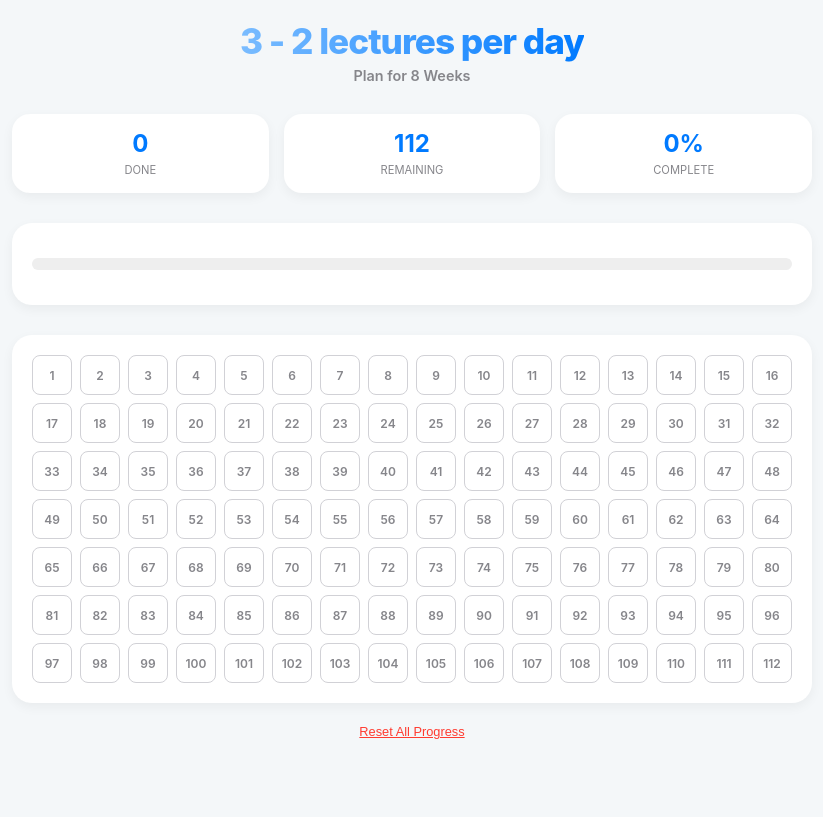
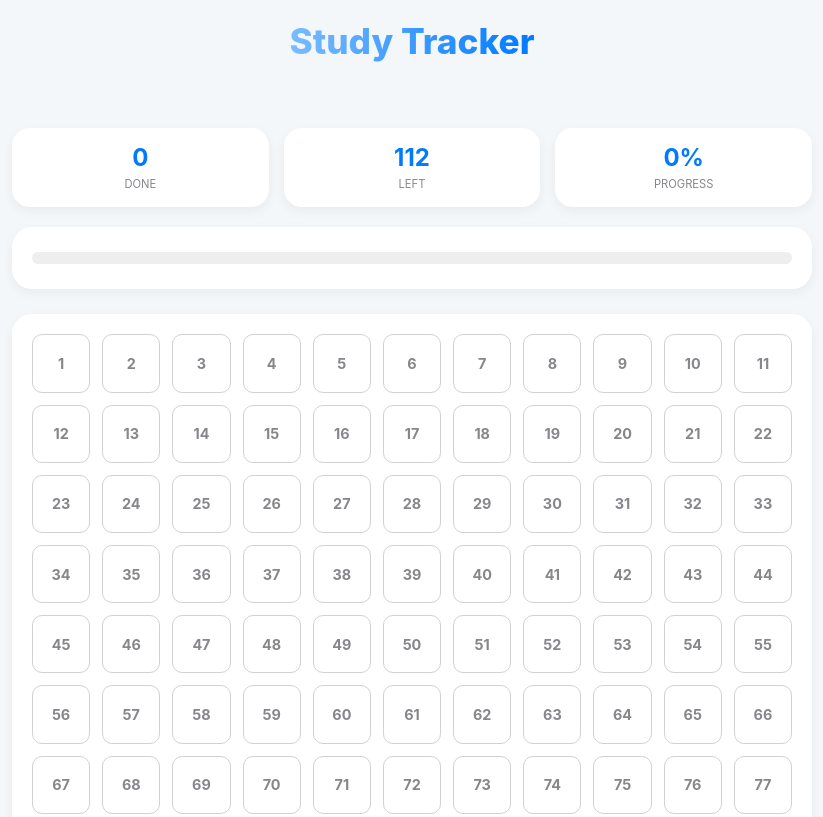
Before and after one commit to eissaismail941/Plan, a plain HTML site: page index.html in a window 1280 px wide. Shown: the top 817 px of the page, without its empty margins (228-1051 px from the left). Drawn offline with Linux system fonts and the light colour scheme.

Commit message:
Refactor HTML structure and update styles
Updated the title and adjusted styles for header and boxes. Changed local storage keys for progress tracking and modified reset functionality.

```diff
--- a/index.html
+++ b/index.html
@@ -3,7 +3,7 @@
 <head>
     <meta charset="UTF-8">
     <meta name="viewport" content="width=device-width, initial-scale=1.0">
-    <title>8 Week Plan</title>
+    <title>Study Tracker</title>
     <style>
         :root {
             --bg: #f4f7f9;
@@ -12,7 +12,6 @@
             --success: #34c759;
             --text-main: #1d1d1f;
             --text-sec: #86868b;
-            /* Simple Light Blue Gradient */
             --light-blue-gradient: linear-gradient(to right, #7abcff, #007aff);
         }
 
@@ -29,35 +28,31 @@
 
         .container { max-width: 800px; width: 100%; }
 
-        header {
-            text-align: center;
-            margin-bottom: 30px;
-        }
-
-        /* SIMPLE LIGHT BLUE GRADIENT TITLE */
+        header { text-align: center; margin-bottom: 20px; }
         header h1 {
             font-size: 2.2rem;
             font-weight: 800;
             margin: 0;
-            letter-spacing: -1px;
             background: var(--light-blue-gradient);
             -webkit-background-clip: text;
             -webkit-text-fill-color: transparent;
             display: inline-block;
         }
 
-        header p {
-            margin-top: 5px;
-            color: var(--text-sec);
+        #active-lecture-title {
+            text-align: center;
             font-weight: 600;
-            font-size: 0.9rem;
+            color: var(--primary);
+            height: 1.5em;
+            margin-bottom: 20px;
+            font-size: 1.1rem;
         }
 
         .stats-grid {
             display: grid;
             grid-template-columns: repeat(3, 1fr);
             gap: 15px;
-            margin-bottom: 30px;
+            margin-bottom: 20px;
         }
 
         .stat-card {
@@ -75,7 +70,7 @@
             background: var(--card-bg);
             padding: 20px;
             border-radius: 20px;
-            margin-bottom: 30px;
+            margin-bottom: 25px;
             box-shadow: 0 4px 12px rgba(0,0,0,0.05);
         }
 
@@ -83,7 +78,7 @@
             height: 12px;
             background: #eee;
             border-radius: 10px;
-            margin: 15px 0;
+            margin: 5px 0;
             overflow: hidden;
         }
 
@@ -96,8 +91,8 @@
 
         .lecture-grid {
             display: grid;
-            grid-template-columns: repeat(auto-fill, minmax(40px, 1fr));
-            gap: 8px;
+            grid-template-columns: repeat(auto-fill, minmax(55px, 1fr));
+            gap: 12px;
             background: var(--card-bg);
             padding: 20px;
             border-radius: 20px;
@@ -105,34 +100,62 @@
         }
 
         .box {
+            position: relative;
             aspect-ratio: 1;
             border: 1.5px solid #d1d1d6;
-            border-radius: 8px;
+            border-radius: 10px;
             display: flex;
             align-items: center;
             justify-content: center;
-            font-size: 0.75rem;
-            font-weight: 600;
+            font-size: 0.9rem;
+            font-weight: 700;
             color: var(--text-sec);
             cursor: pointer;
             transition: all 0.2s;
+            user-select: none;
+            -webkit-tap-highlight-color: transparent;
         }
 
         .box.done {
             background: var(--success);
             border-color: var(--success);
             color: white;
-            box-shadow: 0 2px 6px rgba(52, 199, 89, 0.4);
+            box-shadow: 0 2px 8px rgba(52, 199, 89, 0.4);
+        }
+
+        .box::after {
+            content: attr(data-name);
+            position: absolute;
+            bottom: 125%;
+            left: 50%;
+            transform: translateX(-50%);
+            background-color: #333;
+            color: #fff;
+            padding: 6px 12px;
+            border-radius: 8px;
+            font-size: 0.75rem;
+            white-space: nowrap;
+            opacity: 0;
+            visibility: hidden;
+            transition: opacity 0.2s;
+            z-index: 100;
+            pointer-events: none;
+        }
+
+        .box:hover::after {
+            opacity: 1;
+            visibility: visible;
         }
 
         .reset-btn {
-            margin-top: 20px;
+            margin-top: 40px;
             background: none;
             border: none;
             color: #ff3b30;
             cursor: pointer;
-            font-size: 0.8rem;
+            font-size: 0.75rem;
             text-decoration: underline;
+            opacity: 0.4;
         }
     </style>
 </head>
@@ -140,9 +163,10 @@
 
     <div class="container">
         <header>
-            <h1>3 - 2 lectures per day</h1>
-            <p>Plan for 8 Weeks</p>
+            <h1>Study Tracker</h1>
         </header>
+
+        <div id="active-lecture-title"></div>
 
         <div class="stats-grid">
             <div class="stat-card">
@@ -151,11 +175,11 @@
             </div>
             <div class="stat-card">
                 <span class="stat-value" id="count-left">112</span>
-                <span class="stat-label">Remaining</span>
+                <span class="stat-label">Left</span>
             </div>
             <div class="stat-card">
                 <span class="stat-value" id="percent-val">0%</span>
-                <span class="stat-label">Complete</span>
+                <span class="stat-label">Progress</span>
             </div>
         </div>
 
@@ -168,29 +192,47 @@
         <div class="lecture-grid" id="grid"></div>
 
         <center>
-            <button class="reset-btn" onclick="resetProgress()">Reset All Progress</button>
+            <button class="reset-btn" onclick="resetAll()">Reset All</button>
         </center>
     </div>
 
     <script>
         const totalLectures = 112;
         const grid = document.getElementById('grid');
+        const titleDisplay = document.getElementById('active-lecture-title');
 
-        let completed = JSON.parse(localStorage.getItem('medical_progress')) || [];
+        let completed = JSON.parse(localStorage.getItem('study_done')) || [];
+        let customNames = JSON.parse(localStorage.getItem('study_names')) || {};
 
         function updateUI() {
             const doneCount = completed.length;
             const percentage = Math.round((doneCount / totalLectures) * 100);
-
             document.getElementById('count-done').innerText = doneCount;
             document.getElementById('count-left').innerText = totalLectures - doneCount;
             document.getElementById('percent-val').innerText = percentage + "%";
             document.getElementById('progress-bar').style.width = percentage + "%";
 
-            localStorage.setItem('medical_progress', JSON.stringify(completed));
+            localStorage.setItem('study_done', JSON.stringify(completed));
+            localStorage.setItem('study_names', JSON.stringify(customNames));
+        }
+
+        function handleRename(id) {
+            const oldName = customNames[id] || "Lecture " + id;
+            const newName = prompt("Rename Lecture " + id + ":", oldName);
+
+            if (newName !== null && newName.trim() !== "") {
+                customNames[id] = newName.trim();
+                const box = document.getElementById('box-' + id);
+                box.setAttribute('data-name', newName.trim());
+                titleDisplay.innerText = newName.trim();
+                updateUI();
+            }
         }
 
         function toggleLecture(id) {
+            const name = customNames[id] || "Lecture " + id;
+            titleDisplay.innerText = name;
+
             if (completed.includes(id)) {
                 completed = completed.filter(item => item !== id);
             } else {
@@ -200,12 +242,10 @@
             updateUI();
         }
 
-        function resetProgress() {
-            if(confirm("Are you sure you want to clear all progress?")) {
-                completed = [];
-                const boxes = document.querySelectorAll('.box');
-                boxes.forEach(box => box.classList.remove('done'));
-                updateUI();
+        function resetAll() {
+            if(confirm("Clear everything?")) {
+                localStorage.clear();
+                location.reload();
             }
         }
 
@@ -213,14 +253,19 @@
             const box = document.createElement('div');
             box.id = 'box-' + i;
             box.className = 'box';
+
+            const name = customNames[i] || "Lecture " + i;
+            box.setAttribute('data-name', name);
             if (completed.includes(i)) box.classList.add('done');
+
             box.innerText = i;
             box.onclick = () => toggleLecture(i);
+            box.oncontextmenu = (e) => { e.preventDefault(); handleRename(i); };
+
             grid.appendChild(box);
         }
 
         updateUI();
     </script>
-
 </body>
 </html>
```
